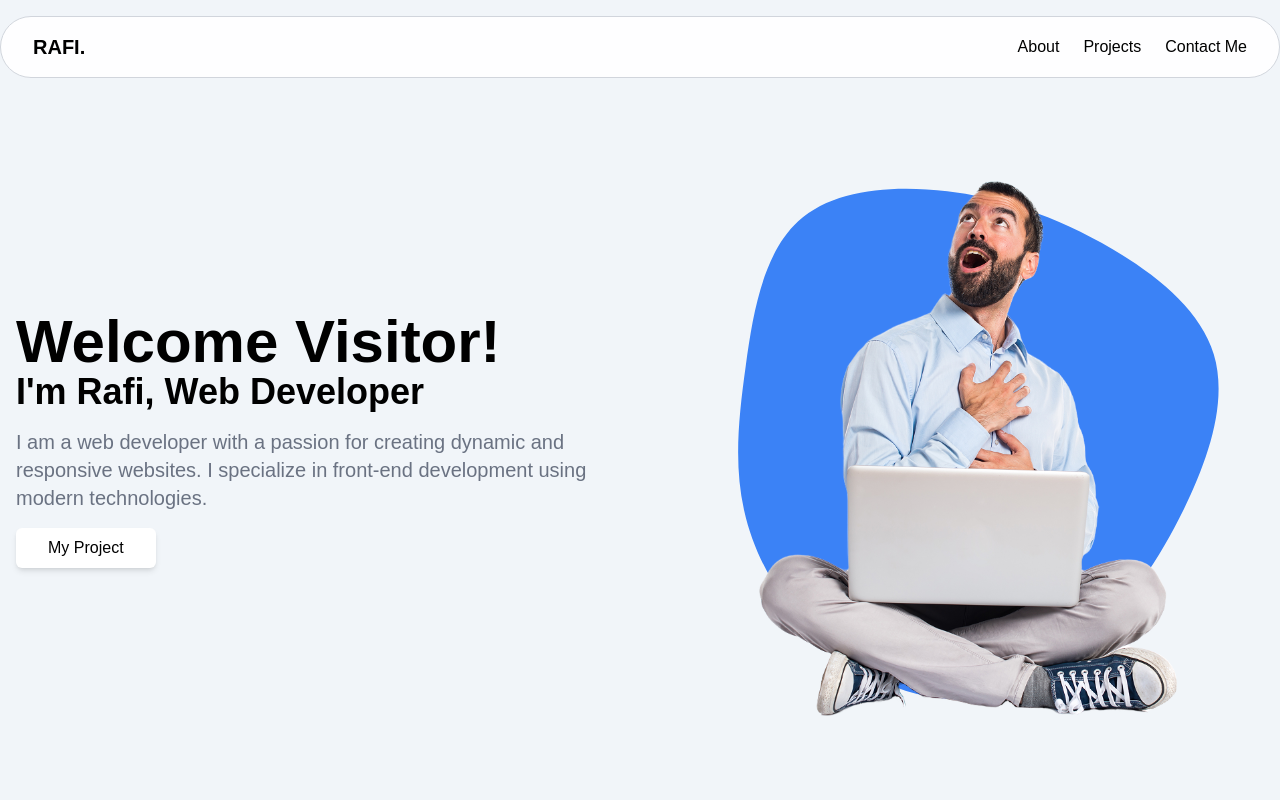
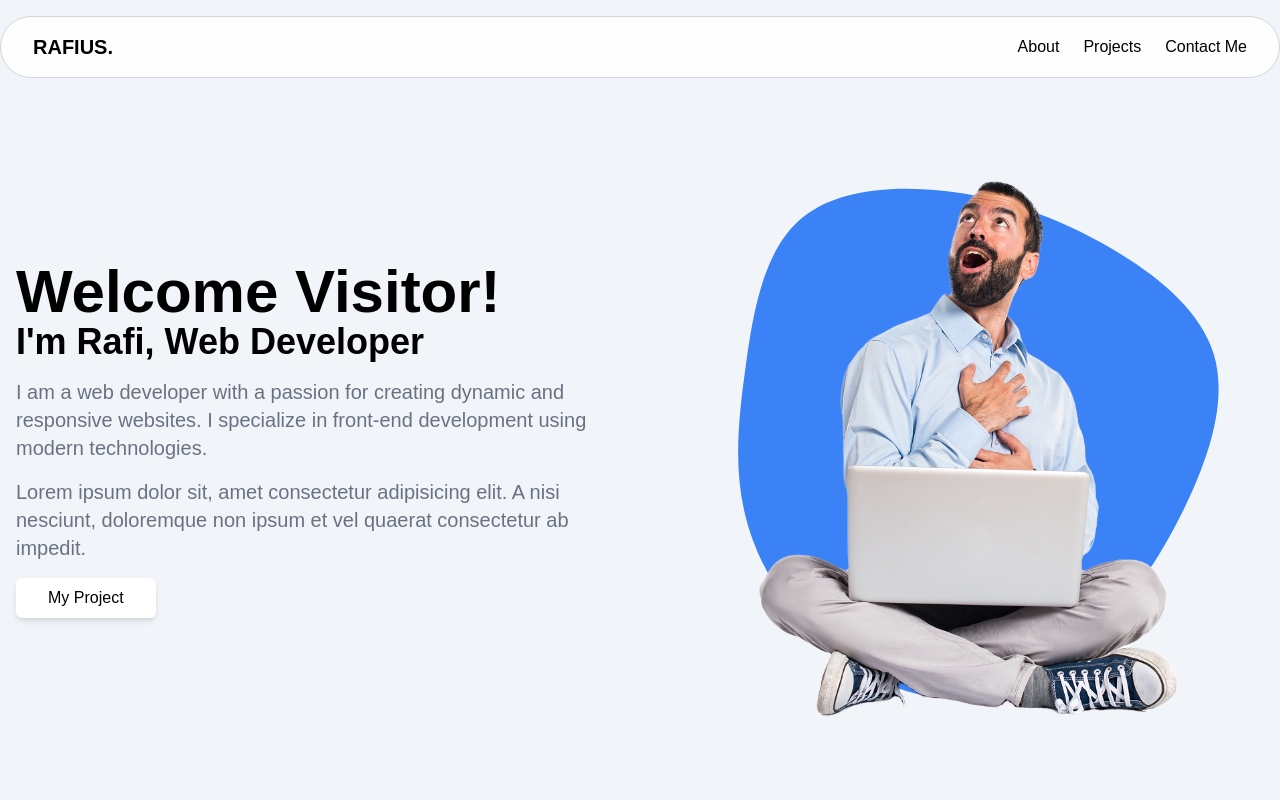
Before and after one commit to RAFIUSER/belajar-website, a website: page index.html in a window 1280 px wide. Shown: the top 800 px of the page. Drawn offline with Linux system fonts and the light colour scheme.

Commit message:
Memperbarui Hero Section

```diff
--- a/index.html
+++ b/index.html
@@ -13,7 +13,7 @@
         class="border-gray-300 bg-white/90 max-w-7xl py-4 px-8 rounded-full mx-auto flex items-center justify-between border"
       >
         <div>
-          <span class="font-bold text-xl ">RAFI.</span>
+          <span class="font-bold text-xl ">RAFIUS.</span>
         </div>
         <nav>
           <ul class="flex gap-6 justify-between items-center">
@@ -42,6 +42,10 @@
             I am a web developer with a passion for creating dynamic and
             responsive websites. I specialize in front-end development using
             modern technologies.
+          </p>
+
+          <p class="text-gray-500 text-xl font-poppins">
+            Lorem ipsum dolor sit, amet consectetur adipisicing elit. A nisi nesciunt, doloremque non ipsum et vel quaerat consectetur ab impedit.
           </p>
 
           <a href="" class="bg-white shadow-md w-fit py-2 px-8 rounded-md"
```
